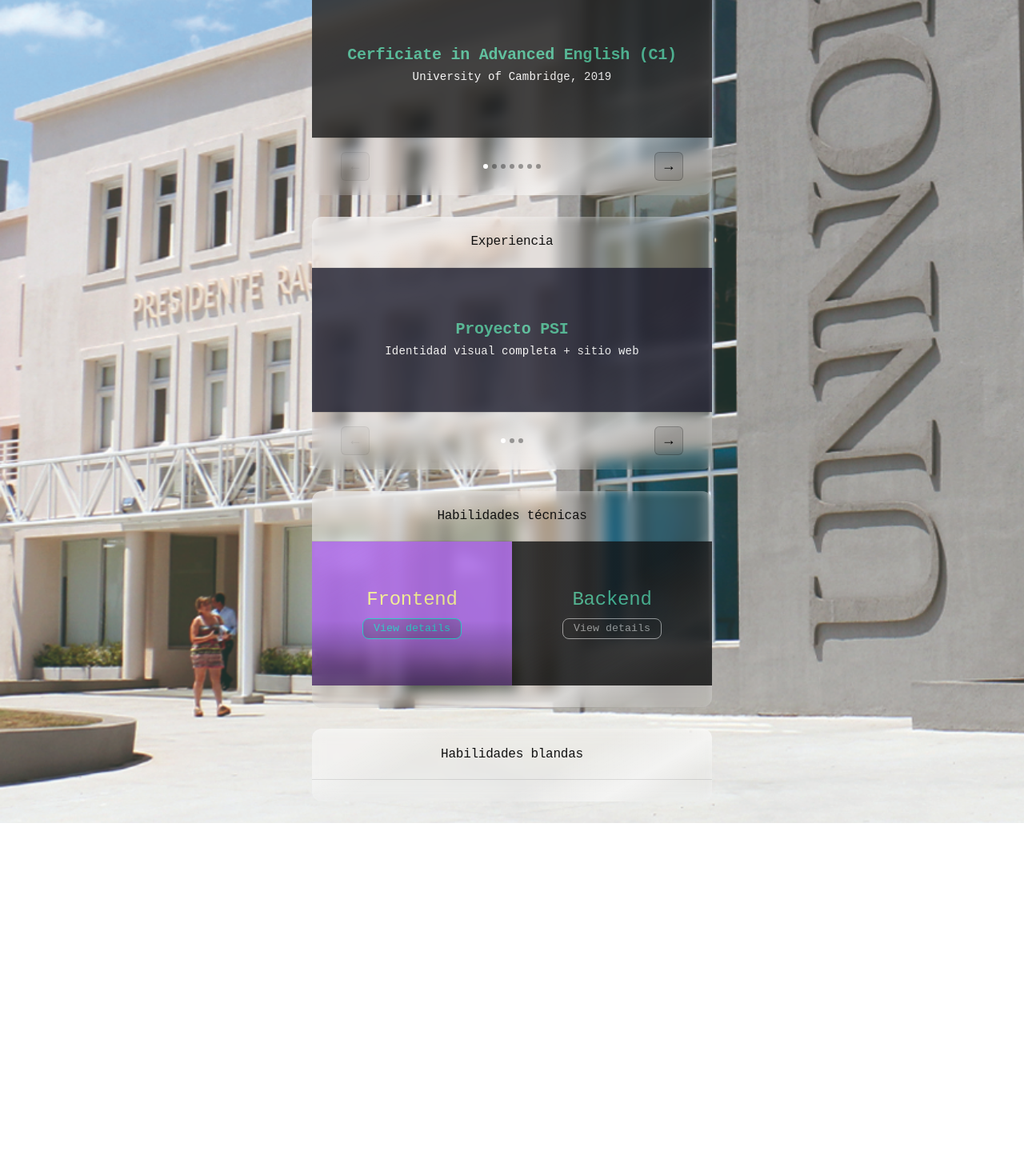
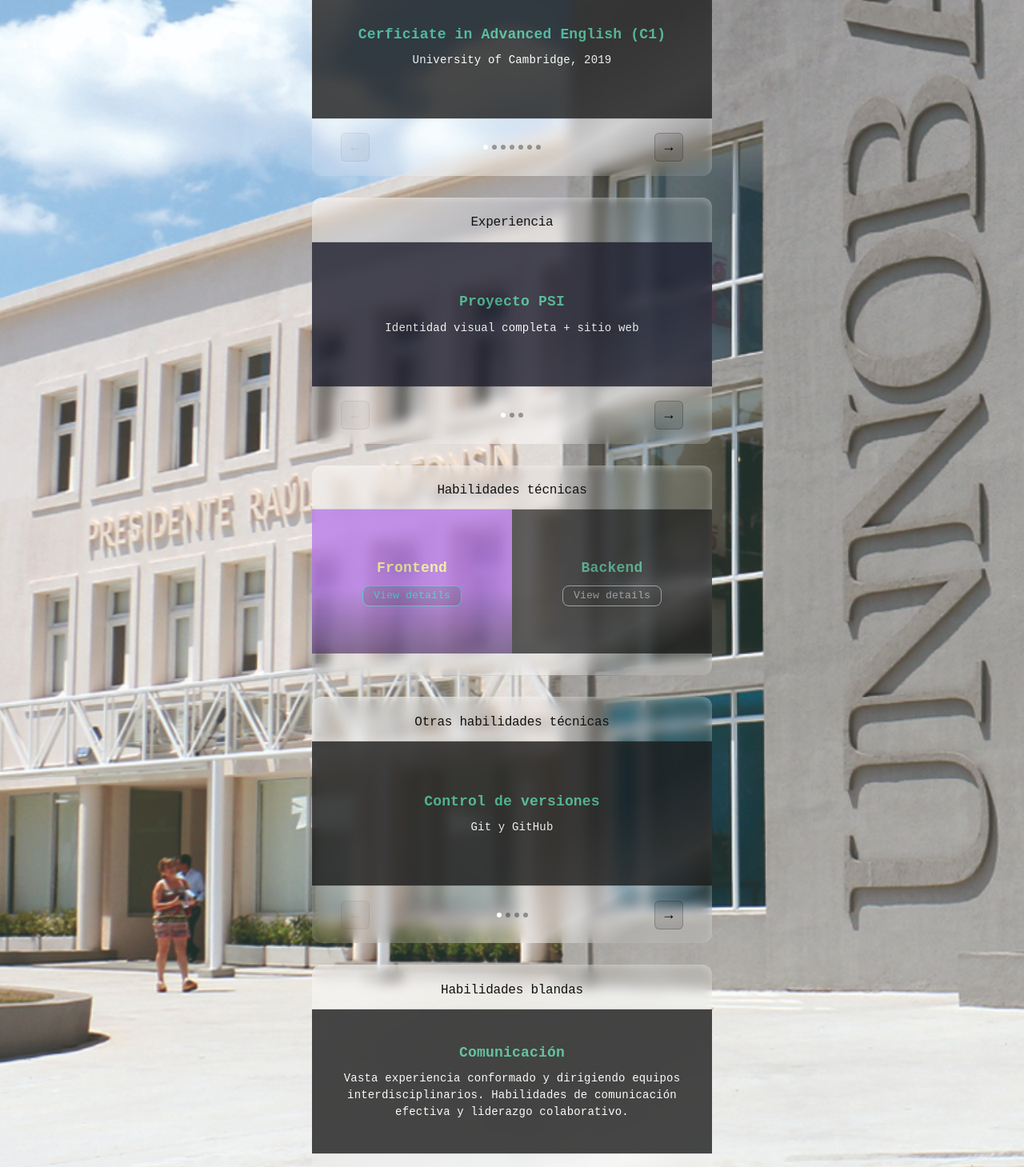
Before and after one commit to alexis-kees-bahl/alexis-kees-bahl.github.io, a React (Vite) app: page / in a window 1280 px wide. Shown: the part 740-2199 px from the top of the page at 80% size. Before the commit the page ends 1769 px from the top, so only its background shows below. Built offline with nearby package versions, Linux system fonts and the light colour scheme.

Commit message:
removed old styles and continued working on dualPanel and Nav rendering for better transitions

```diff
--- a/src/App.css
+++ b/src/App.css
@@ -9,6 +9,14 @@ main {
   justify-content: center;
 }
 
+h2 {
+  font-size: 16px;
+  font-weight: 500;
+  color: #111;
+}
+
+
+
 /* ---- All cards ----- */
 
 * {
@@ -17,55 +25,41 @@ main {
 }
 
 .card {
-  background: linear-gradient(150deg,
+  background: linear-gradient(
+    150deg,
     rgba(255, 255, 255, 0.4) 0% 15%,
     rgba(255, 255, 255, 0.1) 30% 60%,
     rgba(255, 255, 255, 0.5) 78% 78.5%,
-    rgba(255, 255, 255, 0.1) 88% 100%);
+    rgba(255, 255, 255, 0.1) 88% 100%
+  );
   backdrop-filter: blur(8px);
   -webkit-backdrop-filter: blur(12px);
   box-shadow: inset -2px 4px 8px -2px rgba(255, 255, 255, 0.3);
   border-radius: 12px;
   overflow: hidden;
   position: relative;
-  transition: box-shadow 0.2s, transform 0.2s;
+  transition:
+    box-shadow 0.2s,
+    transform 0.2s;
   width: 100%;
   min-width: 400px;
   max-width: 500px;
 }
 
 .card:hover {
-  box-shadow: 10px 4px 8px rgba(0, 0, 0, 0.08),
+  box-shadow:
+    10px 4px 8px rgba(0, 0, 0, 0.08),
     inset 0 2px 4px 0 rgba(255, 255, 255, 0.3);
   transform: translate(-2px, -2px);
   cursor: pointer;
 }
 
 /* =============================================
-   CardDatos
-   ============================================= */
-
-.card-datos {
-  padding: 1.5rem;
-}
-.card-datos h2 {
-  font-size: 17px;
-  font-weight: 500;
-  color: #111;
-  margin-bottom: 0.5rem;
-}
-.card-datos-body {
-  font-size: 14px;
-  color: #222;
-  line-height: 1.65;
-}
-
-/* =============================================
    inner-card
    ============================================= */
 
-.inner-card {
-  min-width: 100cqw;
+.inner-card, .panel {
+  width: 100cqw;
   flex-shrink: 0;
   height: 180px;
   display: flex;
@@ -95,19 +89,19 @@ main {
   justify-content: center;
   z-index: 10;
   box-sizing: border-box;
+  width: 100%;
 }
-.inner-card-content h2 {
+.inner-card-content h3 {
   white-space: pre-wrap;
-  font-size: 20px;
+  font-size: 18px;
   font-weight: 700;
   color: #fff;
   margin: auto;
-  margin-bottom:0.25rem;
+  margin-bottom: 0.5rem;
   color: #42ba90;
 }
 
 .inner-card-description {
-  white-space: pre-wrap;
   display: block;
   margin: auto;
   width: 100%;
@@ -115,17 +109,15 @@ main {
 }
 
 .inner-card-content p {
+  white-space: pre-wrap;
   font-size: 14px;
   line-height: 1.5;
+  width: 100%;
 }
-
-
 
 /* =============================================
    OuterCard — header / body / nav
    ============================================= */
-
-
 
 .oc-nav {
   display: flex;
@@ -136,7 +128,8 @@ main {
   overflow: hidden;
   opacity: 0;
   border-top: 0.5px solid rgba(0, 0, 0, 0.1);
-  transition: height 0.3s cubic-bezier(0.4, 0, 0.2, 1),
+  transition:
+    height 0.3s cubic-bezier(0.4, 0, 0.2, 1),
     opacity 0.3s cubic-bezier(0.4, 0, 0.2, 1);
 }
 
@@ -155,19 +148,14 @@ main {
   border-bottom: 0.5px solid rgba(0, 0, 0, 0.1);
   flex-shrink: 0;
 }
-.oc-header h2 {
-  font-size: 16px;
-  font-weight: 500;
-  color: #111;
-}
 
 .oc-body {
   flex: 1;
   overflow: hidden;
 }
 
-
-.nav-btn, .close-btn {
+.nav-btn,
+.close-btn {
   background: rgba(0, 0, 0, 0.1);
   border: 0.5px solid rgba(0, 0, 0, 0.2);
   border-radius: 6px;
@@ -190,7 +178,8 @@ main {
   border-radius: 50%;
 }
 
-.nav-btn:hover:not(:disabled), .close-btn:hover {
+.nav-btn:hover:not(:disabled),
+.close-btn:hover {
   background: rgba(0, 0, 0, 0.05);
 }
 .nav-btn:disabled {
@@ -202,8 +191,6 @@ main {
   color: #888;
 }
 
-
-
 /* =============================================
    Carousel
    ============================================= */
@@ -212,61 +199,59 @@ main {
   overflow: hidden;
   width: 100%;
   container-type: inline-size;
+    position: relative;
+    height: 180px;
 }
 
-
-.dual-panels--visible {
+.dual-panels {
+  position:relative;
   display: flex;
   width: 100%;
   min-height: 100%;
   justify-content: space-around;
   opacity: 0.8;
+  transition: 0.3s transform ease-in-out;
+  z-index: 10;
 }
 
-
-.set-of-cards--hidden, .dual-panels--hidden {
-  flex: 0;
-  min-width: 0;
-  opacity: 0;
+.set-of-cards--hidden,
+.dual-panels--hidden {
+transform: translateY(-180px);
+    position: absolute;
   pointer-events: none;
 }
 
-.set-of-cards--visible {
+.set-of-cards {
+  position: relative;
   display: flex;
-  transition: transform 0.35s cubic-bezier(0.4, 0, 0.2, 1);
-  will-change: transform;
+  transition: all 0.35s cubic-bezier(0.4, 0, 0.2, 1);
 }
 
-.panel{
+.panel {
+  max-width: 50%;
 
-  min-width: 50%;
-  flex-shrink: 1;
-  height: 180px;
-  display: flex;
-  flex-direction: column;
-  justify-content: center;
-  align-items: center;
-  padding: 1.25rem 1.5rem;
-  position: relative;
 }
 
 .panel h2 {
   font-weight: 500;
+  margin-bottom: 0.5rem;
+  font-size: 20px;
 }
 
 .panel button {
   border: 0.5px solid;
   border-radius: 8px;
   padding: 0.25rem 0.75rem;
-  background: rgba(0,0,0,0.2);;
+  background: rgba(0, 0, 0, 0.2);
 }
 
-.panel button:active, .close-btn:active {
+.panel button:active,
+.close-btn:active {
   background: rgba(255, 255, 255, 0.1);
 }
 
 .carousel-nav {
-  display:flex;
+  display: flex;
   align-items: center;
   justify-content: space-between;
   width: 100%;
@@ -274,7 +259,7 @@ main {
 }
 
 .carousel-nav-dots {
-  display:flex;
+  display: flex;
   align-items: center;
   justify-content: center;
   bottom: 12px;
@@ -288,109 +273,9 @@ main {
   width: 6px;
   height: 6px;
   border-radius: 50%;
-  background: rgba(0,0,0, 0.35);
+  background: rgba(0, 0, 0, 0.35);
   transition: background 0.2s;
 }
 .carousel-nav-dot.active {
   background: rgba(255, 255, 255, 1);
 }
-
-/* =============================================
-   PanelDoble
-   ============================================= */
-
-.dual-panels {
-  display: flex;
-  width: 100%;
-  min-height: 100%;
-  transition: transform 0.35s cubic-bezier(0.4, 0, 0.2, 1);
-}
-
-.dual-panels--hidden {
-  height: 0;
-  width: 0;
-  opacity: 0;
-  pointer-events: none;
-  transition: transform 0.35s cubic-bezier(0.4, 0, 0.2, 1);
-}
-
-
-
-
-.carousel {
-  flex: 1;
-  cursor: pointer;
-  display: flex;
-  align-items: center;
-  justify-content: center;
-  position: relative;
-  overflow: hidden;
-  transition: flex 0.38s cubic-bezier(0.4, 0, 0.2, 1), opacity 0.3s;
-}
-
-.carousel--hidden {
-  flex: 0;
-  min-width: 0;
-  opacity: 0;
-  pointer-events: none;
-}
-.carousel--expanded {
-  cursor: default;
-}
-
-
-
-.panel--hidden {
-  flex: 0;
-  min-width: 0;
-  opacity: 0;
-  pointer-events: none;
-}
-
-.panel--expanded {
-  cursor: default;
-}
-
-.panel-label {
-  display: flex;
-  flex-direction: column;
-  align-items: center;
-  gap: 6px;
-  pointer-events: none;
-}
-.panel-name {
-  font-size: 14px;
-  font-weight: 500;
-}
-.panel-hint {
-  font-size: 10px;
-  opacity: 0.55;
-  letter-spacing: 0.05em;
-}
-
-.panel-carousel-inner {
-  position: absolute;
-  inset: 0;
-  overflow: hidden;
-}
-
-.panel-item {
-  min-width: 100%;
-  height: 100%;
-  flex-shrink: 0;
-  display: flex;
-  flex-direction: column;
-  justify-content: flex-end;
-  padding: 1.25rem;
-  position: relative;
-}
-.panel-item h4 {
-  font-size: 18px;
-  font-weight: 500;
-  margin-bottom: 4px;
-}
-.panel-item p {
-  font-size: 12px;
-  opacity: 0.72;
-  line-height: 1.4;
-}
--- a/src/App.jsx
+++ b/src/App.jsx
@@ -1,6 +1,6 @@
 // App.jsx
 import "./App.css";
-import OuterCard from "./components/OuterCard";
+import Card from "./components/Card";
 
 const textoMultilinea = `Mail: alexiskeesbahl@mail.com
 Teléfono: +54-9-2214880444
@@ -24,6 +24,11 @@ en Diseño y Desarrollo
 de Aplicaciones Multiplataforma`,
     description: "UNNOBA - 2022-2025",
   },
+  { title: "Univesidad Java", description: "Ing. Ubaldo Acosta - Udemy 2025" },
+  {
+    title: "Curso de Srping y React",
+    description: "Ing. Ubaldo Acosta - Udemy 2025",
+  },
   { title: "Programación Full Stack", description: "Platzi, 2021" },
   { title: "Curso de Git y GitHub", description: "Platzi, 2022" },
   {
@@ -41,29 +46,48 @@ lenguajes y paradigmas`,
     title: "Fundamentos de Ingeniería de Software",
     description: "Platzi, 2023",
   },
-  {title:`Curso de pensamiento lógico:
-datos, estructuras y funciones`, description:"Platzi, 2022"},
-  {title:`Algoritmos y diagramas de flujo`, description:"Platzi, 2022"},
-
+  {
+    title: `Curso de pensamiento lógico:
+datos, estructuras y funciones`,
+    description: "Platzi, 2022",
+  },
+  { title: `Algoritmos y diagramas de flujo`, description: "Platzi, 2022" },
+  { title: `Licenciado en Trabajo Social`, description: "UNLP - 2007-2013" },
 ];
 
 const ingles = [
-  {title: "Cerficiate in Advanced English (C1)", description: "University of Cambridge, 2019"},
-  {title:"Curso de Inglés para Programadores", description:"Platzi, 2022"},
-  {title:`Curso de Inglés Avanzado C1:
-Argumentos y Discusiones`, description:"Platzi, 2023"},
-  {title:`Curso de Inglés Avanzado C1:
+  {
+    title: "Cerficiate in Advanced English (C1)",
+    description: "University of Cambridge, 2019",
+  },
+  { title: "Curso de Inglés para Programadores", description: "Platzi, 2022" },
+  {
+    title: `Curso de Inglés Avanzado C1:
+Argumentos y Discusiones`,
+    description: "Platzi, 2023",
+  },
+  {
+    title: `Curso de Inglés Avanzado C1:
 Recursos Conversacionales
-y Lingüísticos`, description:"Platzi, 2023"},
-  {title:`Curso de Inglés Avanzado:
-Comunicación Persuasiva y Efectiva `, description:"Platzi, 2023"},
-  {title:`Curso de Inglés Avanzado C1:
-Presentaciones y Expresión Oral`, description:"Platzi, 2023"},
-  {title:`Curso Avanzado de Vocabulario
-y Expresiones en Inglés`, description:"Platzi, 2023"},
-
-
-]
+y Lingüísticos`,
+    description: "Platzi, 2023",
+  },
+  {
+    title: `Curso de Inglés Avanzado:
+Comunicación Persuasiva y Efectiva `,
+    description: "Platzi, 2023",
+  },
+  {
+    title: `Curso de Inglés Avanzado C1:
+Presentaciones y Expresión Oral`,
+    description: "Platzi, 2023",
+  },
+  {
+    title: `Curso Avanzado de Vocabulario
+y Expresiones en Inglés`,
+    description: "Platzi, 2023",
+  },
+];
 
 const experiencia = [
   {
@@ -84,34 +108,69 @@ const experiencia = [
 ];
 
 const frontend = [
-  { title: "React", description: "Vite, hooks, estado global" },
   { title: "HTML & CSS", description: "Semántico, responsive, animaciones" },
   { title: "JavaScript", description: "ES6+, async, DOM" },
+  { title: "React", description: "Vite, hooks, states, effects, router" },
 ];
 
 const backend = [
   { title: "Java Spring Boot", description: "JPA, Hibernate, REST APIs" },
-  { title: "SQL", description: "Diseño relacional, consultas complejas" },
+  { title: "SQL + MySQL", description: "Diseño relacional, consultas complejas" },
+  {title:"Node.js", description:""},
+  {title: "Amazon Web Services", description:"S3, Route 53, CloudFront"}
 ];
 
-const habilidadesBlandas = []
+const otras = [
+  {title:"Control de versiones", description:"Git y GitHub"},
+  {title: "Sistemas operativos", description: "Windows y Linux (Ubuntu, Kali)"},
+  {title: "Gestión de proyectos", description: "Trello, Miro, Diagrama de Gantt, Calendar, Notion, Excalidraw, Draw.io"},
+  {title: "Diseño gráfico", description: "Photoshop, Illustrator, Figma, Corel Draw"},
+]
+
+const habilidadesBlandas = [
+  {
+    title: "Comunicación",
+    description:
+      "Vasta experiencia conformado y dirigiendo equipos interdisciplinarios. Habilidades de comunicación efectiva y liderazgo colaborativo.",
+  },
+  {
+    title: "Visión integral",
+    description:
+      "Diseño de proyectos considerando desde el principio los distintos aspectos y momentos de una aplicación.",
+  },
+  {
+    title: "Análisis de requisitos",
+    description:
+      "Identificación de necesidades y traducción en requisitos funcionales.",
+  },
+
+  {
+    title: "Gestión de proyectos",
+    description:
+      "Diseño y gestión de proyectos profesionales multisectoriales, con estrategias ajustadas a objetivos.",
+  },
+  {
+    title: "Seguimiento de procesos",
+    description: "Capacidad analítica y enfoque estratégico.",
+  },
+];
 
 export default function App() {
   return (
     <main>
-      <OuterCard title="Datos Personales" items={datosPersonales} />
+      <Card title="Datos Personales" items={datosPersonales} />
 
-      <OuterCard title="Formación" items={formacion} />
+      <Card title="Formación" items={formacion} />
 
-      <OuterCard title="Inglés" items={ingles} />
+      <Card title="Inglés" items={ingles} />
 
-      <OuterCard title="Experiencia" items={experiencia} />
+      <Card title="Experiencia" items={experiencia} />
 
-      <OuterCard title="Habilidades técnicas" items={frontend} items2={backend} />
+      <Card title="Habilidades técnicas" items={frontend} items2={backend} />
 
-      <OuterCard title="Habilidades blandas" items={habilidadesBlandas} />
+      <Card title="Otras habilidades técnicas" items={otras}/>
 
-
+      <Card title="Habilidades blandas" items={habilidadesBlandas} />
     </main>
   );
 }
--- a/src/components/OuterCard.jsx
+++ b/src/components/Card.jsx
@@ -8,20 +8,19 @@ import { useEffect } from "react";
 import InnerCard from "./InnerCard";
 import "../App.css";
 
-export default function OuterCard({ title, items = [], items2 = null }) {
+export default function Card({ title, items = [], items2 = null }) {
   const [current, setCurrent] = useState(0);
   const [cards, setCards] = useState(items);
   const [cards2, setCards2] = useState(items2);
-  const [activeSet, setActiveSet] = useState(null);
+  const [activeSet, setActiveSet] = useState(cards);
+  const [showDualPanels, setShowDualPanels] = useState(false);
   const [hasItems2, setHasItems2] = useState(items2 !== null);
 
   const fillItems2 = () => {
     if (hasItems2) {
       setCards2(items2);
       setHasItems2(true);
-      setActiveSet(null);
-    } else {
-      setActiveSet(cards);
+      setShowDualPanels(true)
     }
   };
 
@@ -36,7 +35,7 @@ export default function OuterCard({ title, items = [], items2 = null }) {
   const RenderNav = (set) => {
     return (
       <nav className="carousel-nav">
-        {hasItems2 && (
+        {hasItems2 && !showDualPanels && (
           <>
             <button
               className="nav-btn"
@@ -50,7 +49,7 @@ export default function OuterCard({ title, items = [], items2 = null }) {
             <button
               className="close-btn"
               onClick={() => {
-                setActiveSet(null);
+                setShowDualPanels(true);
                 setCurrent(0);
               }}
             >
@@ -101,49 +100,47 @@ export default function OuterCard({ title, items = [], items2 = null }) {
     );
   };
 
+  const RenderDualPanel = () => {
     return (
-    <div className="card outer-card">
-
-      <div className="oc-header">
-        <h2>{title}</h2>
-      </div>
-
       <div
-        className={`cards-viewer${hasItems2 && activeSet === null ? "-dual" : ""}`}
-      >
-        {hasItems2 && (
-          <div
-            className={`dual-panels${hasItems2 && activeSet === null ? "--visible" : "--hidden"}`}
+        className={`dual-panels${hasItems2 && showDualPanels ===true ? "" : " dual-panels--hidden"}`}
       >
         <div className="panel" style={{ background: "#b768fc" }}>
           <div className="overlay" />
-              <h2 style={{ color: "#fffb8d", zIndex: 10 }}>Frontend</h2>
+          <div className="inner-card-content">
+
+          <h3 style={{ color: "#fffb8d", zIndex: 10 }}>Frontend</h3>
           <button
             style={{ color: "#1cc", zIndex: 10 }}
-                onClick={() => setActiveSet(cards)}
+            onClick={() => {setActiveSet(cards);  setShowDualPanels(false)}}
           >
             View details
           </button>
           </div>
+        </div>
         <div className="panel" style={{ background: "#131415" }}>
           <div className="overlay" />
-              <h2 style={{ color: "#42ba90", zIndex: 10 }}>Backend</h2>
+          <div className="inner-card-content">
+          <h3 style={{ color: "#42ba90", zIndex: 10 }}>Backend</h3>
           <button
             style={{ color: "#999", zIndex: 100 }}
-                onClick={() => setActiveSet(cards2)}
+            onClick={() => {setActiveSet(cards2); setShowDualPanels(false)}}
           >
             View details{" "}
           </button>
           </div>
         </div>
-        )}
+      </div>
+    );
+  };
 
+  const RenderSetOfCards = () => {
+    return (
       <div
-          className={`set-of-cards${activeSet ? "--visible" : "--hidden"}`}
-          style={{ transform: `translateX(-${current * 100}%)` }}
+        className={`set-of-cards${activeSet ? "" : " set-of-cards--hidden"}`}
+        style={{ transform: `translateX(-${current * 100}%)`, opacity: `${hasItems2 && showDualPanels ? "0" : "1"}`}}
       >
-          {activeSet &&
-            activeSet.map((card, index) => (
+        {activeSet.map((card, index) => (
             <InnerCard
               key={card.id || index}
               title={card.title}
@@ -155,12 +152,25 @@ export default function OuterCard({ title, items = [], items2 = null }) {
             />
           ))}
       </div>
+    );
+  };
+
+  return (
+    <div className="card outer-card">
+      <div className="oc-header">
+        <h2>{title}</h2>
       </div>
-
       <div
-        className={`oc-nav${activeSet && activeSet.length > 1 ? " oc-nav--visible" : ""}`}
+        className="cards-viewer"
       >
-        {activeSet && activeSet.length > 1 && RenderNav(activeSet)}
-      </div>    </div>
+        {RenderDualPanel()}
+        {RenderSetOfCards()}
+      </div>
+      <div
+        className={`oc-nav${activeSet && activeSet.length > 1 && !showDualPanels ? " oc-nav--visible" : ""}`}
+      >
+        {RenderNav(activeSet)}
+      </div>{" "}
+    </div>
   );
 }
--- a/src/components/InnerCard.jsx
+++ b/src/components/InnerCard.jsx
@@ -19,7 +19,7 @@ export default function InnerCard({
       <div className="overlay" style={{ background: overlayColor }} />
 
       <div className="inner-card-content">
-        {title && <h2>{title}</h2>}
+        {title && <h3>{title}</h3>}
         <p className="inner-card-description" style={{ color: txtColor }}>
           {description}
         </p>
--- a/src/index.css
+++ b/src/index.css
@@ -83,7 +83,7 @@ h2 {
   font-size: 24px;
   line-height: 118%;
   letter-spacing: -0.24px;
-  margin: 0 0 8px;
+  margin: 0;
   @media (max-width: 1024px) {
     font-size: 20px;
   }
```
Lines whose indentation alone changed are shown as unchanged.
